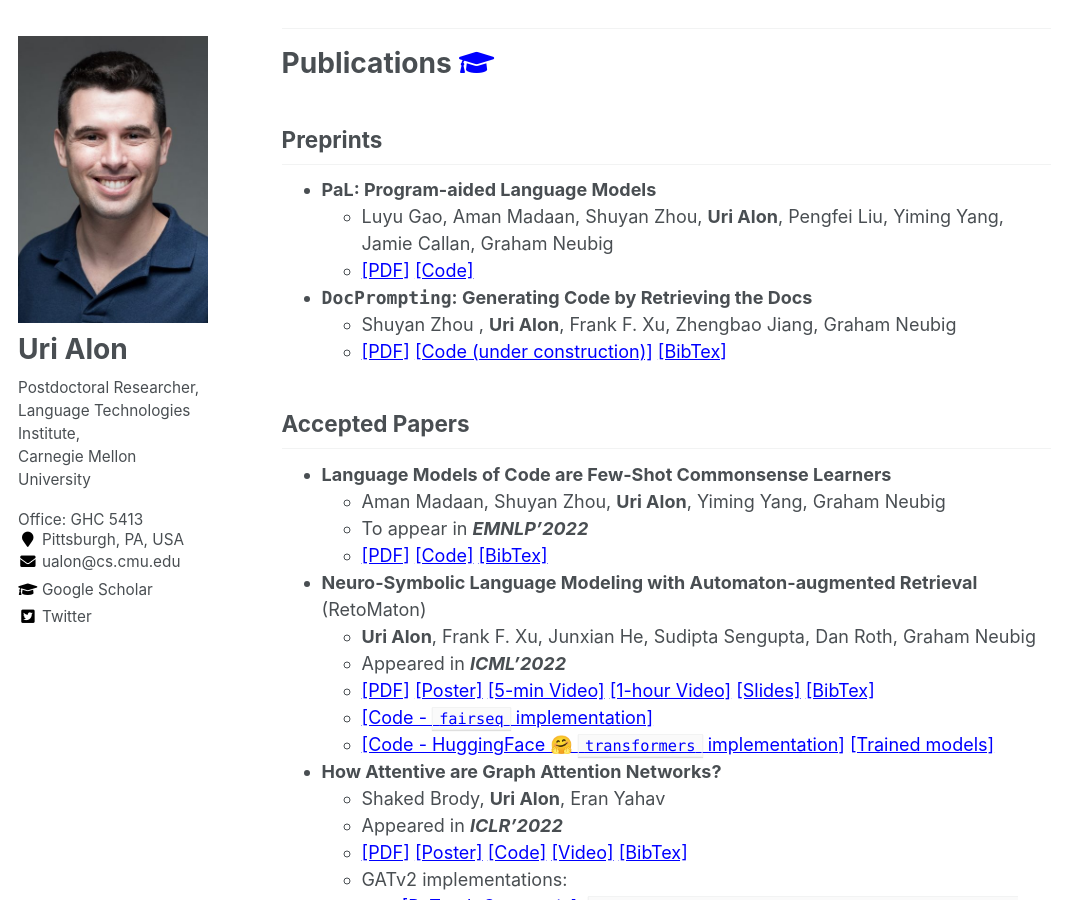
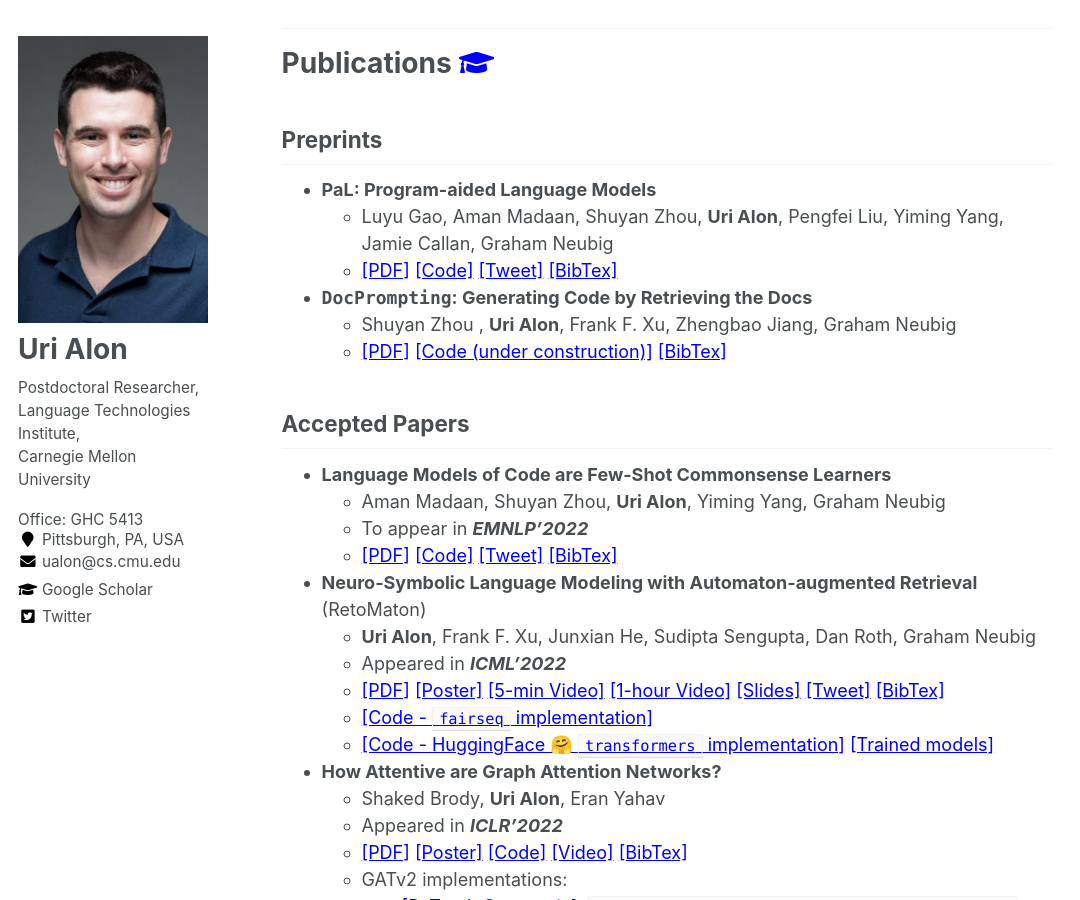
Before and after one commit to urialon/urialon.github.io, a Jekyll site: the page built from _pages/about.md, in a window 1280 px wide and 900 px high, scrolled down 1458 px. Shown: the whole window, without its empty margins (0-1080 px from the left). Built offline with Jekyll 4.4.1, drawn with Linux system fonts in a browser that asks for light colours.

Commit message:
links to tweets and bibtex

```diff
--- a/_pages/about.md
+++ b/_pages/about.md
@@ -92,7 +92,7 @@ I am happily married to Lee and father of Gur 🙂
 * **PaL: Program-aided Language Models**{:id="pal"}
     * Luyu Gao, Aman Madaan, Shuyan Zhou, **Uri Alon**, Pengfei Liu, Yiming Yang, Jamie Callan, Graham Neubig
     * [[PDF]](https://arxiv.org/pdf/2211.10435.pdf){:target="_blank"}
-    [[Code]](http://reasonwithpal.com/){:target="_blank"}
+    [[Code]](http://reasonwithpal.com/){:target="_blank"} [[Tweet]](https://twitter.com/urialon1/status/1594714720468144129?s=20&t=vbFfTseYXTRMbKtftRLjPA){:target="_blank"} [[BibTex]](https://pastebin.com/raw/76dwPn3V){:target="_blank"}
 
 * **`DocPrompting`: Generating Code by Retrieving the Docs**{:id="doccoder"}
     * Shuyan Zhou
@@ -103,12 +103,12 @@ I am happily married to Lee and father of Gur 🙂
 * **Language Models of Code are Few-Shot Commonsense Learners**{:id="cocogen"}
     * Aman Madaan, Shuyan Zhou, **Uri Alon**, Yiming Yang, Graham Neubig
     * To appear in **_EMNLP'2022_**
-    * [[PDF]](https://arxiv.org/pdf/2210.07128.pdf){:target="_blank"} [[Code]](https://github.com/madaan/CoCoGen){:target="_blank"} [[BibTex]](https://pastebin.com/raw/bAQW3kuC){:target="_blank"}
+    * [[PDF]](https://arxiv.org/pdf/2210.07128.pdf){:target="_blank"} [[Code]](https://github.com/madaan/CoCoGen){:target="_blank"} [[Tweet]](https://twitter.com/urialon1/status/1583100368237449216?s=20&t=vbFfTseYXTRMbKtftRLjPA){:target="_blank"} [[BibTex]](https://pastebin.com/raw/bAQW3kuC){:target="_blank"}
 
 * **Neuro-Symbolic Language Modeling with Automaton-augmented Retrieval**{:id="retomaton"} (RetoMaton)
     * **Uri Alon**, Frank F. Xu, Junxian He, Sudipta Sengupta, Dan Roth, Graham Neubig
     * Appeared in **_ICML'2022_**
-    * [[PDF]](https://arxiv.org/pdf/2201.12431){:target="_blank"} [[Poster]](files/Retomaton_poster_ICML_2022.pdf){:target="_blank"} [[5-min Video]](https://slideslive.com/38983799/neurosymbolic-language-modeling-with-retrieval-automaton){:target="_blank"} [[1-hour Video]](https://www.youtube.com/watch?v=-Au42BuWTEc){:target="_blank"} [[Slides]](files/retomaton_talk.pdf){:target="_blank"} [[BibTex]](https://pastebin.com/raw/9J5QUDPX){:target="_blank"}
+    * [[PDF]](https://arxiv.org/pdf/2201.12431){:target="_blank"} [[Poster]](files/Retomaton_poster_ICML_2022.pdf){:target="_blank"} [[5-min Video]](https://slideslive.com/38983799/neurosymbolic-language-modeling-with-retrieval-automaton){:target="_blank"} [[1-hour Video]](https://www.youtube.com/watch?v=-Au42BuWTEc){:target="_blank"} [[Slides]](files/retomaton_talk.pdf){:target="_blank"}  [[Tweet]](https://twitter.com/urialon1/status/1532371214869708801?s=20&t=vbFfTseYXTRMbKtftRLjPA){:target="_blank"}  [[BibTex]](https://pastebin.com/raw/9J5QUDPX){:target="_blank"}
     * [[Code - `fairseq` implementation]](https://github.com/neulab/retomaton){:target="_blank"}
     * [[Code - HuggingFace 🤗 `transformers` implementation]](https://github.com/neulab/knn-transformers){:target="_blank"} [[Trained models]](https://github.com/neulab/knn-transformers#available-models){:target="_blank"}
 
```
